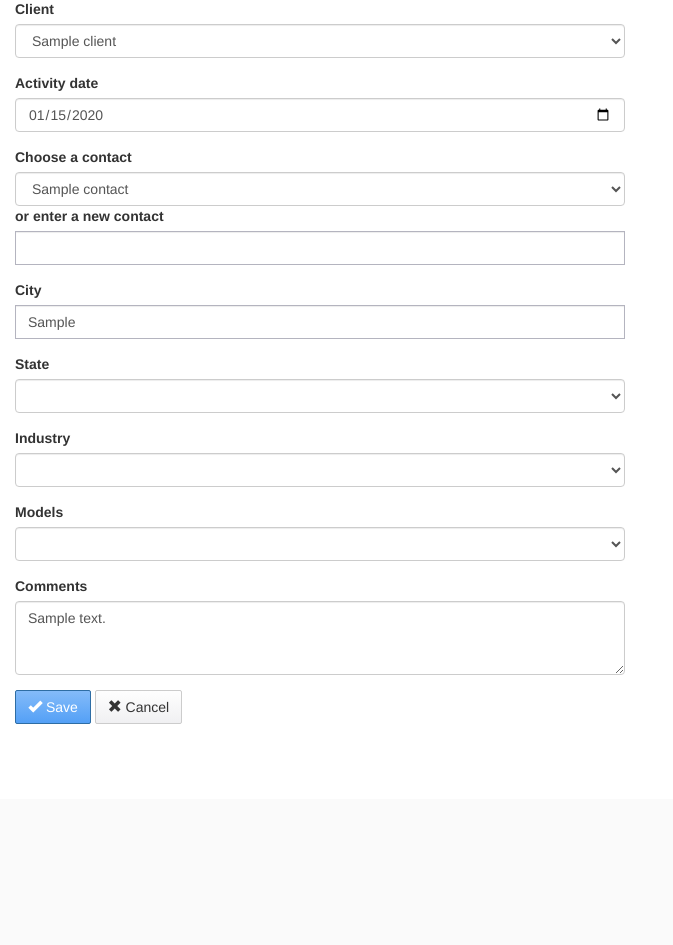
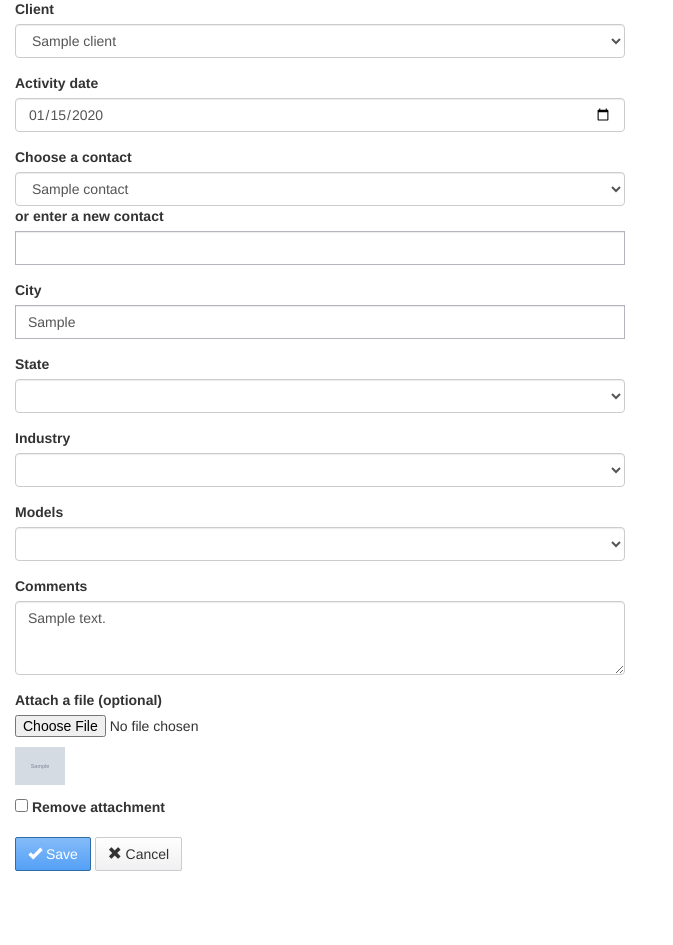
Before and after one commit to jimknight/crm, a Rails app: page /activities/1/edit in a window 1280 px wide. Shown: the part 102-1047 px from the top of the page, without its empty margins (0-673 px from the left). Before the commit the page ends 826 px from the top, so only its background shows below. Run offline with Rails 7, Linux system fonts and the light colour scheme; a user stored in the database is signed in; tables that the repository leaves empty hold one stand-in row (values such as "Sample post"); grey boxes marked "Sample" are stand-in pictures; style sheets or scripts are compiled from the project's sources; some libraries are stand-ins or nearby versions.

Commit message:
got most of the uploader done. have to do the image part

```diff
--- a/app/controllers/activities_controller.rb
+++ b/app/controllers/activities_controller.rb
@@ -124,6 +124,6 @@ class ActivitiesController < ApplicationController
 
     # Never trust parameters from the scary internet, only allow the white list through.
     def activity_params
-      params.require(:activity).permit(:client_id, :activity_date, :contact_id, :city, :state, :industry, :comments)
+      params.require(:activity).permit(:attachment, :attachment_cache, :client_id, :activity_date, :contact_id, :city, :remove_attachment, :state, :industry, :comments)
     end
 end
--- a/app/models/activity.rb
+++ b/app/models/activity.rb
@@ -16,6 +16,7 @@
 #
 
 class Activity < ActiveRecord::Base
+  mount_uploader :attachment, AttachmentUploader
   belongs_to :client
   belongs_to :contact
   belongs_to :user
--- a/app/views/activities/_form.html.erb
+++ b/app/views/activities/_form.html.erb
@@ -1,4 +1,4 @@
-<%= form_for @activity, :html => {:class => "form", :role => "form"} do |f| %>
+<%= form_for @activity, :html => {:class => "form", :role => "form", :multipart => true} do |f| %>
   <% if @activity.errors.any? %>
     <div id="error_explanation">
       <h2><%= pluralize(@activity.errors.count, "error") %> prohibited this activity from being saved:</h2>
@@ -54,6 +54,23 @@
     <%= f.text_area :comments, :class => "form-control", :rows => "3" %>
   </div>
   <div class="form-group">
+    <%= f.label :attachment, "Attach a file (optional)" %>
+    <%= f.file_field :attachment %>
+    <% if @activity.attachment? %>
+      <p style="margin-top:10px;">
+        <%= image_tag(@activity.attachment_url, :width => 50) %>
+      </p>
+      <p>
+        <label>
+          <%= f.check_box :remove_attachment %>
+          Remove attachment
+        </label>
+      </p>
+    <% end %>
+    <%= f.hidden_field :attachment_cache %>
+  </div>
+
+  <div class="form-group">
     <%= button_tag(type: 'submit', :class => "btn btn-primary") do %>
       <span class="glyphicon glyphicon-ok" aria-hidden="true"></span> Save
     <% end %>
--- /dev/null
+++ b/db/migrate/20150328151849_add_attachment_to_activity.rb
@@ -0,0 +1,5 @@
+class AddAttachmentToActivity < ActiveRecord::Migration
+  def change
+    add_column :activities, :attachment, :string
+  end
+end
```
Also changed, not shown: app/uploaders/attachment_uploader.rb (added, +55 -0 lines), app/views/activities/index.html.erb (+6 -1 lines), app/views/activities/show.html.erb (+10 -2 lines), Gemfile, Gemfile.lock, db/schema.rb.
